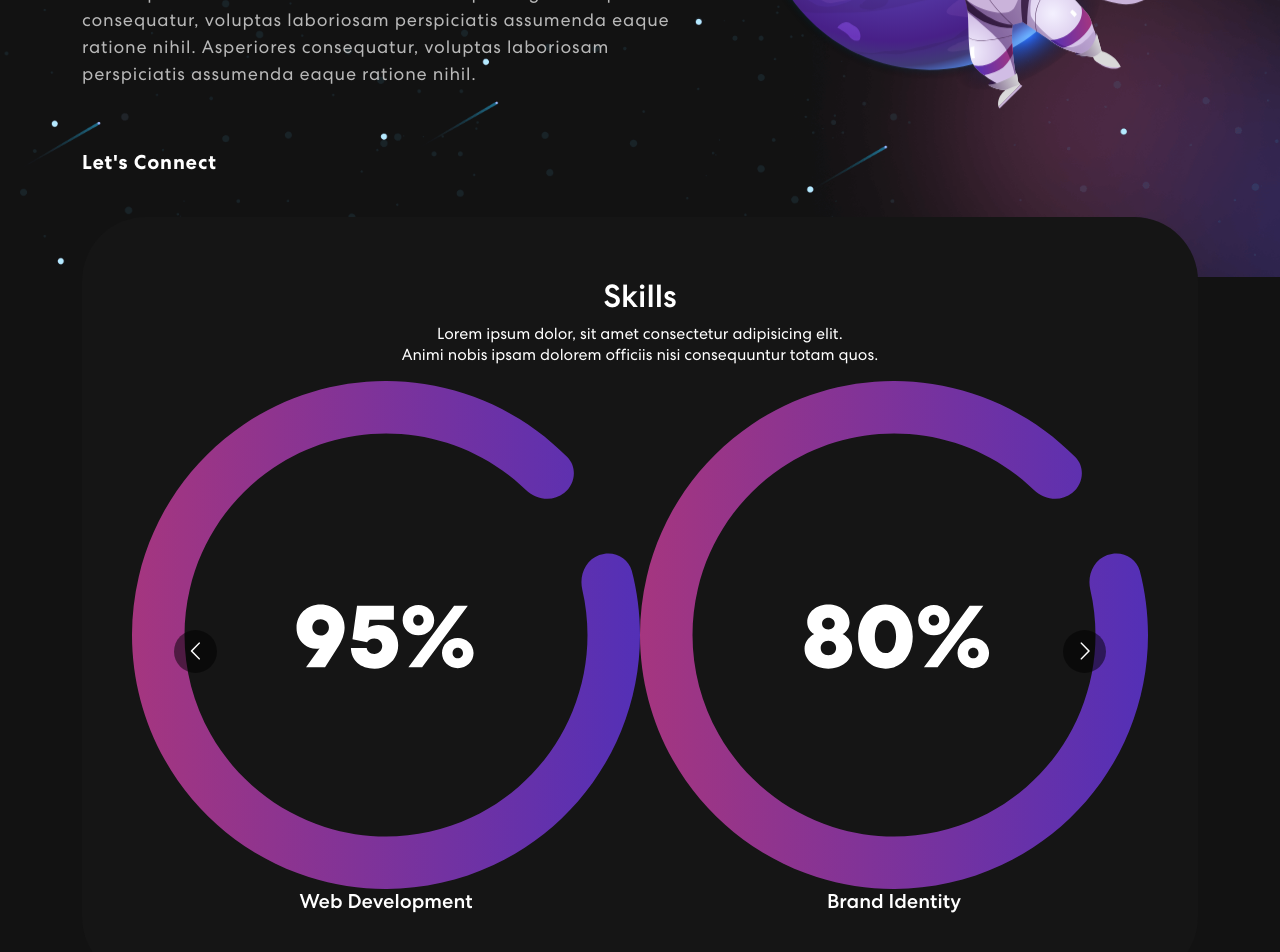
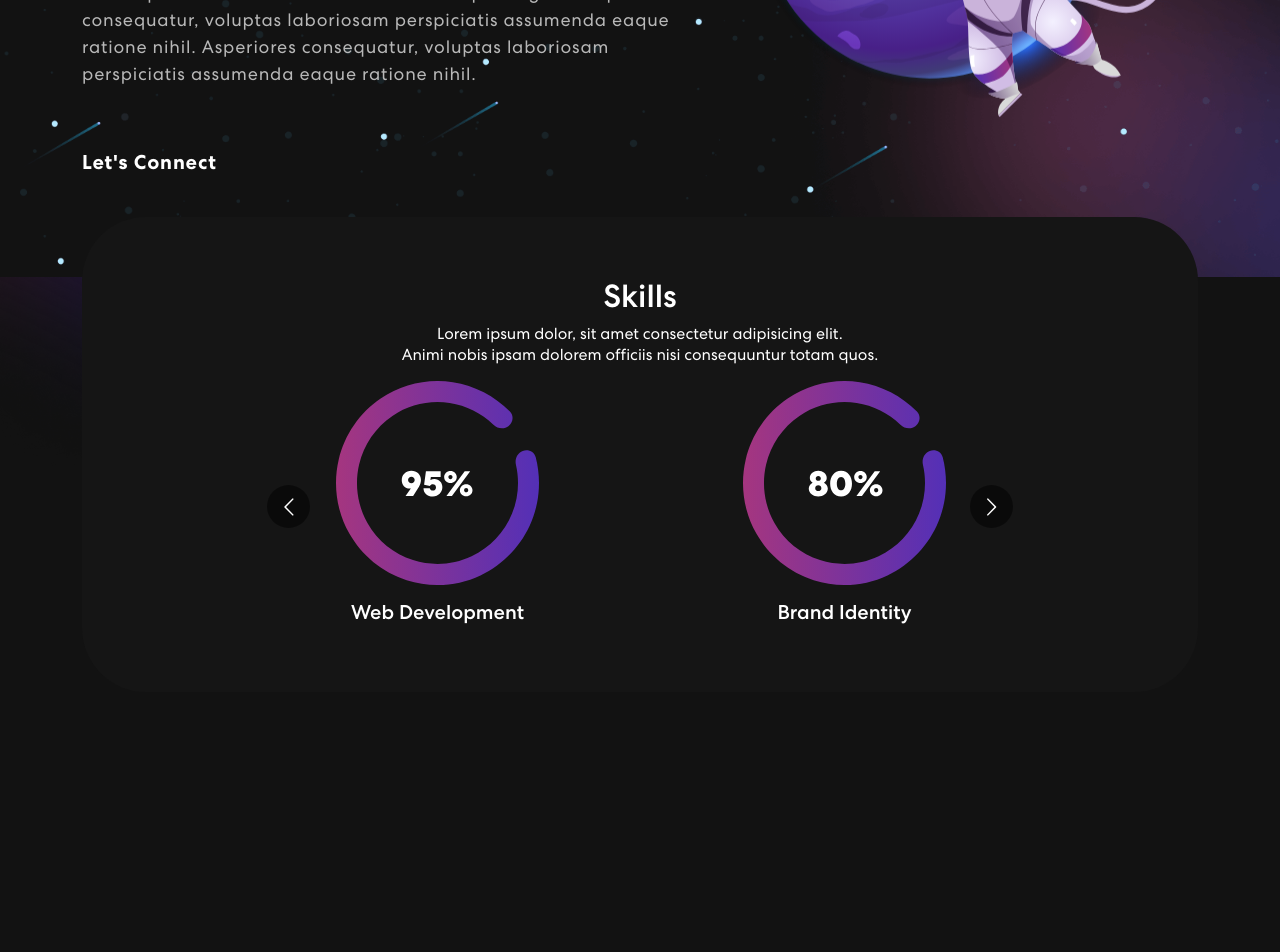
Before and after one commit to tamimhasan19702/React-portfolio, a React (Create React App) app: page / in a window 1280 px wide. Shown: the part 560-1512 px from the top of the page. After the commit the page ends 1252 px from the top, so only its background shows below. Built offline with nearby package versions, Linux system fonts and the light colour scheme.

Commit message:
skill css updates

```diff
--- a/src/App.css
+++ b/src/App.css
@@ -333,3 +333,19 @@ nav.navbar .navbar-toggler[aria-expanded="true"] .navbar-toggler-icon {
   line-height: 1.5em;
   margin: 14px 0 75px 0;
 }
+.skill-slider{
+  width: 80%;
+  margin: 0 auto;
+  position: relative;
+}
+.skill-slider .item img{
+  width: 50%;
+  margin: 0 auto 15px auto;
+}
+.background-image-left{
+  top: 28%;
+  position: absolute;
+  bottom: 0;
+  width: 40%;
+  z-index: -4;
+}
```
